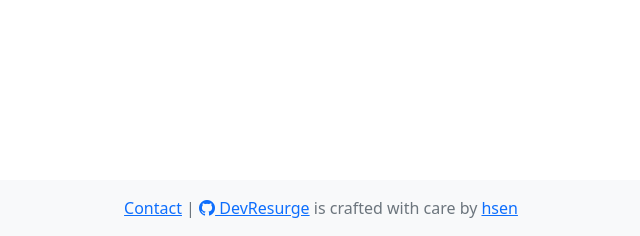
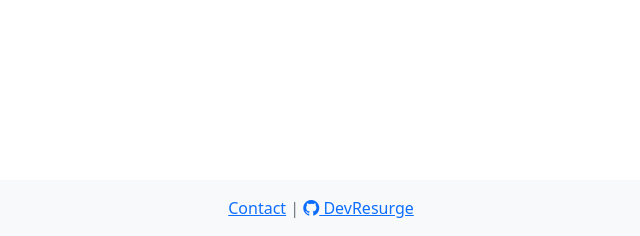
Before and after one commit to hasithsen/devresurge, a Django app: page /about/ in a window 1280 px wide. Shown: the part 564-800 px from the top of the page, without its empty margins (319-959 px from the left). Run offline with Django 5.2, Linux system fonts and the light colour scheme; parts of the project's set-up code (start-up, migrations or seed data) failed here and were passed over; some libraries are stand-ins or nearby versions.

Commit message:
chore: Update footer
Signed-off-by: hasithsen <sen.hasith@gmail.com>

```diff
--- a/devresurge/templates/base.html
+++ b/devresurge/templates/base.html
@@ -136,7 +136,7 @@
   <footer class="footer py-3 bg-light">
      <div class="container text-center">
        <span class="text-muted">
-         <a href="mailto:contact@devresurge.com">Contact</a> | <a href="https://github.com/hasithsen/devresurge/"><i class="bi bi-github"></i> DevResurge</a> {% translate " is crafted with care by " %} <a href="https://thelinkset.com/hasithsen/">hsen</a>
+         <a href="mailto:contact@devresurge.com">Contact</a> | <a href="https://github.com/hasithsen/devresurge/"><i class="bi bi-github"></i> DevResurge</a>
        </span>
      </div>
    </footer>
```
